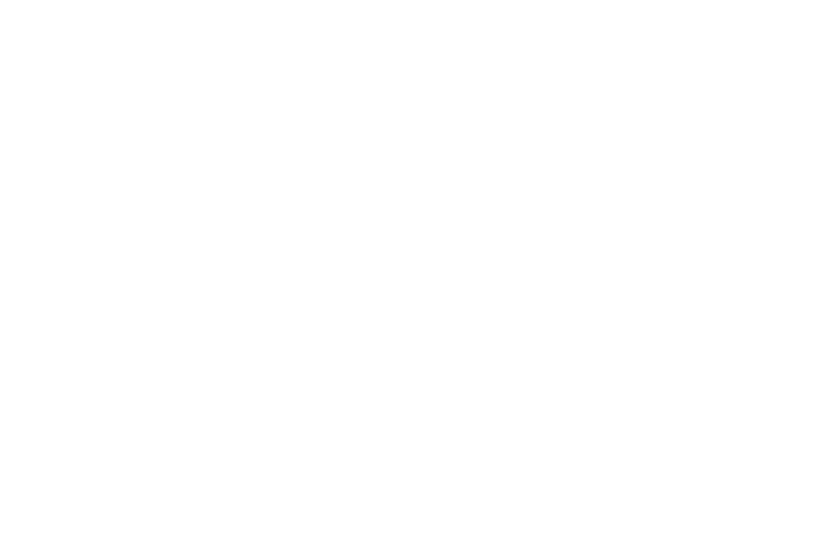
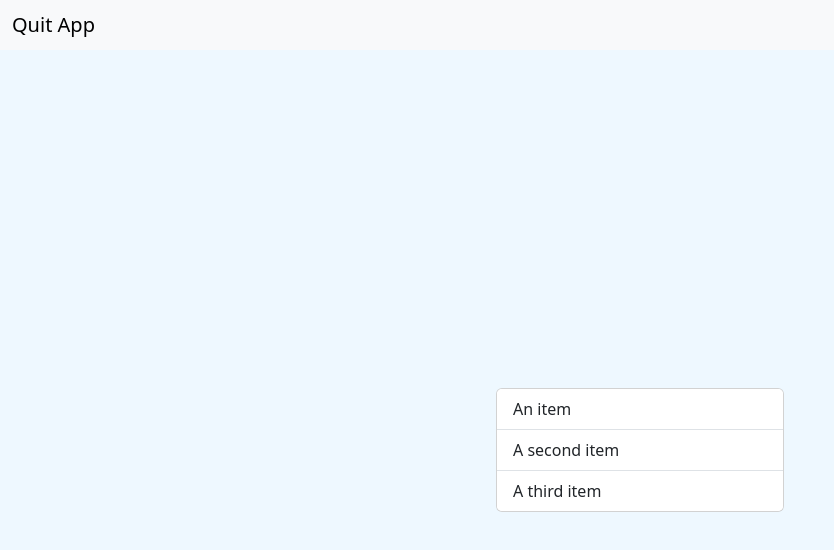
Before and after one commit to SamuelSchoenmeier/quizapp, a plain HTML site: page index.html in a window 1280 px wide. Shown: the whole page, without its empty margins (0-834 px from the left). Drawn offline with nearby package versions, Linux system fonts and the light colour scheme.

Commit message:
kurzer ziwschen standt

```diff
--- a/index.html
+++ b/index.html
@@ -9,8 +9,26 @@
 
     <script src="script.js"></script>
 
+    <!--Bootstrap files-->
+    <link href="https://cdn.jsdelivr.net/npm/bootstrap@5.3.8/dist/css/bootstrap.min.css" rel="stylesheet" integrity="sha384-sRIl4kxILFvY47J16cr9ZwB07vP4J8+LH7qKQnuqkuIAvNWLzeN8tE5YBujZqJLB" crossorigin="anonymous">
+    <script src="https://cdn.jsdelivr.net/npm/bootstrap@5.3.8/dist/js/bootstrap.bundle.min.js" integrity="sha384-FKyoEForCGlyvwx9Hj09JcYn3nv7wiPVlz7YYwJrWVcXK/BmnVDxM+D2scQbITxI" crossorigin="anonymous"></script>
+
 </head>
 <body>
+    <nav class="navbar bg-body-tertiary">
+        <div class="container-fluid">
+            <span class="navbar-brand mb-0 h1">Quit App</span>
+        </div>
+    </nav>
 
+    <div class="container">
+        <div class="card" style="width: 18rem;">
+            <ul class="list-group list-group-flush">
+                <li class="list-group-item">An item</li>
+                <li class="list-group-item">A second item</li>
+                <li class="list-group-item">A third item</li>
+            </ul>
+        </div>
+    </div>
 </body>
 </html>
--- a/package.json
+++ /dev/null
@@ -1,5 +0,0 @@
-{
-  "dependencies": {
-    "bootstrap": "^5.3.8"
-  }
-}
--- a/style.css
+++ b/style.css
@@ -0,0 +1,10 @@
+body {
+    background-color: #EEF8FF !important;
+}
+
+.container {
+    min-height: 100vh;
+    display: flex;
+    justify-content: center;
+    align-items: center;
+}
```
Also changed, not shown: img/cross-normal.jpg (added), img/cross-small.jpg (added), 1 other file.
